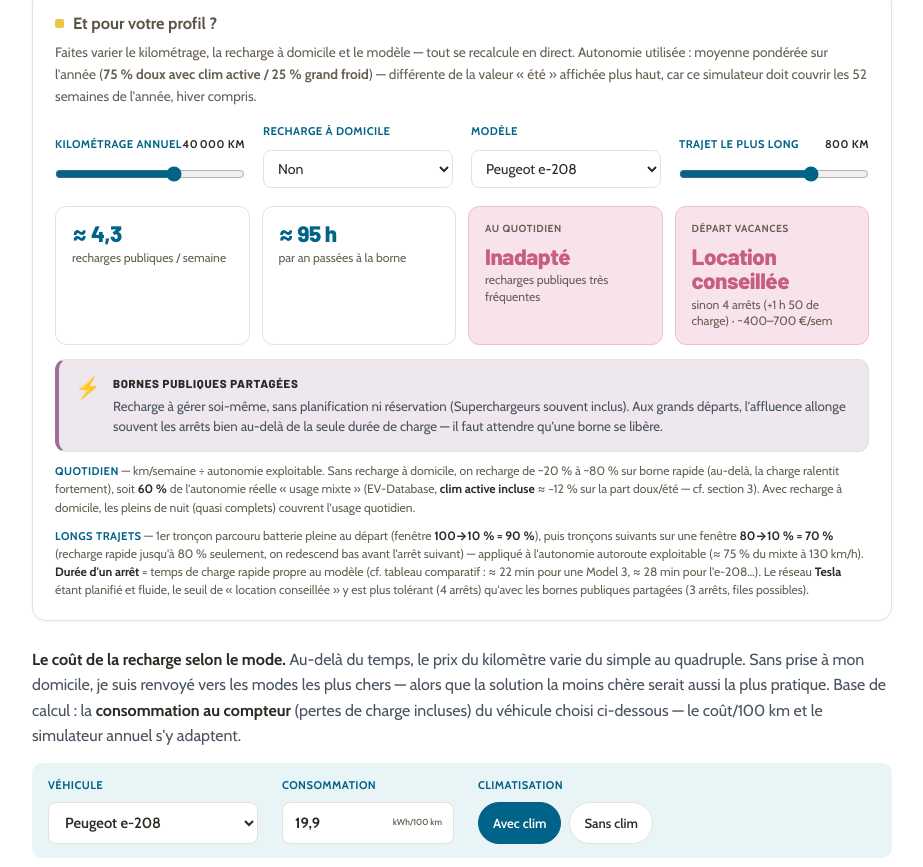
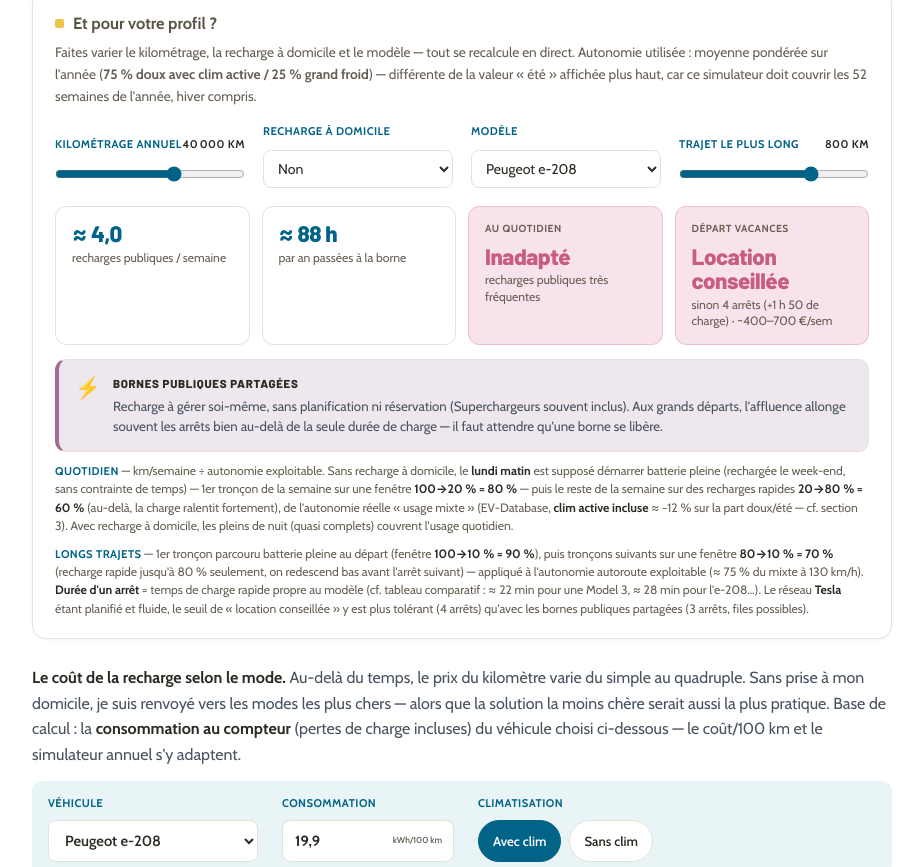
Before and after one commit to squall040/VE, a plain HTML site: page index.html in a window 1280 px wide. Shown: the part 2264-3131 px from the top of the page, without its empty margins (178-1101 px from the left). Drawn offline with nearby package versions, Linux system fonts and the light colour scheme.

Commit message:
Update index.html

```diff
--- a/index.html
+++ b/index.html
@@ -494,7 +494,7 @@
             <p class="sim-net-d" id="simNetD">Recharge à gérer soi-même, sans planification ni réservation (Superchargeurs souvent inclus). Aux grands départs, l'affluence allonge souvent les arrêts bien au-delà de la seule durée de charge — il faut attendre qu'une borne se libère.</p>
           </div>
         </div>
-        <p class="sim-note"><b class="nh">Quotidien</b> — km/semaine ÷ autonomie exploitable. Sans recharge à domicile, on recharge de ~20 % à ~80 % sur borne rapide (au-delà, la charge ralentit fortement), soit <b>60 %</b> de l'autonomie réelle « usage mixte » (EV-Database, <b>clim active incluse</b> ≈ −12 % sur la part doux/été — cf. section 3). Avec recharge à domicile, les pleins de nuit (quasi complets) couvrent l'usage quotidien.</p>
+        <p class="sim-note"><b class="nh">Quotidien</b> — km/semaine ÷ autonomie exploitable. Sans recharge à domicile, le <b>lundi matin</b> est supposé démarrer batterie pleine (rechargée le week-end, sans contrainte de temps) — 1er tronçon de la semaine sur une fenêtre <b>100→20&nbsp;% = 80&nbsp;%</b> — puis le reste de la semaine sur des recharges rapides <b>20→80&nbsp;% = 60&nbsp;%</b> (au-delà, la charge ralentit fortement), de l'autonomie réelle « usage mixte » (EV-Database, <b>clim active incluse</b> ≈ −12 % sur la part doux/été — cf. section 3). Avec recharge à domicile, les pleins de nuit (quasi complets) couvrent l'usage quotidien.</p>
         <p class="sim-note"><b class="nh">Longs trajets</b> — 1er tronçon parcouru batterie pleine au départ (fenêtre <b>100→10&nbsp;% = 90&nbsp;%</b>), puis tronçons suivants sur une fenêtre <b>80→10&nbsp;% = 70&nbsp;%</b> (recharge rapide jusqu'à 80 % seulement, on redescend bas avant l'arrêt suivant) — appliqué à l'autonomie autoroute exploitable (≈ 75 % du mixte à 130 km/h). <b>Durée d'un arrêt</b> = temps de charge rapide propre au modèle (cf. tableau comparatif : ≈ 22 min pour une Model 3, ≈ 28 min pour l'e-208…). Le réseau <b>Tesla</b> étant planifié et fluide, le seuil de « location conseillée » y est plus tolérant (4 arrêts) qu'avec les bornes publiques partagées (3 arrêts, files possibles).</p>
       </div>
 
@@ -704,10 +704,10 @@
         constants.</p>
 
       <div class="facts">
-        <div class="fact"><div class="v">≈ 100 h<span style="font-size:.9rem">/an</span></div><div class="l">passées à recharger sur bornes publiques, sur mon temps personnel<br><span style="font-size:.72rem">(vs ≈ 2–3 h/an avec le plein actuel)</span></div></div>
+        <div class="fact"><div class="v">≈ 88 h<span style="font-size:.9rem">/an</span></div><div class="l">passées à recharger sur bornes publiques, sur mon temps personnel<br><span style="font-size:.72rem">(vs ≈ 2–3 h/an avec le plein actuel)</span></div></div>
         <div class="fact"><div class="v">400–700 €</div><div class="l">location d'un thermique par semaine de vacances, à ma charge<br><span style="font-size:.72rem">(autonomie e-208 trop juste pour partir sereinement)</span></div></div>
         <div class="fact"><div class="v">dès 1 sem.</div><div class="l">de location, le gain fiscal de toute l'année est effacé<br><span style="font-size:.72rem">(au-delà : perte sèche)</span></div></div>
-        <div class="fact"><div class="v">≈ 4–5<span style="font-size:.9rem">/sem</span></div><div class="l">recharges publiques nécessaires en période de travail<br><span style="font-size:.72rem">(≈ 190 km utiles entre deux charges — fenêtre 20–80 %)</span></div></div>
+        <div class="fact"><div class="v">≈ 4<span style="font-size:.9rem">/sem</span></div><div class="l">recharges publiques nécessaires en période de travail<br><span style="font-size:.72rem">(≈ 196 km utiles entre deux charges — fenêtre 20–80 %)</span></div></div>
       </div>
 
       <div class="tbl" style="margin-top:18px"><table>
@@ -740,8 +740,8 @@
           <tr>
             <td class="m">Temps en semaine</td>
             <td class="d">plein en 3 min, 1×/sem</td>
-            <td class="d">≈ 4–5 recharges/sem, ≈ 30 min chacune</td>
-            <td class="d"><span class="verdict gE">Perte</span> — ≈ 100 h/an sur mon temps perso</td>
+            <td class="d">≈ 4 recharges/sem, ≈ 28 min chacune</td>
+            <td class="d"><span class="verdict gE">Perte</span> — ≈ 88 h/an sur mon temps perso</td>
           </tr>
           <tr>
             <td class="m">Week-end <small>trajets personnels</small></td>
@@ -976,10 +976,12 @@
         var home=simHome.value==='1';
         // Base de calcul : sans recharge à domicile, on recharge en moyenne de 20 % à 80 %
         // sur borne rapide → 80 − 20 = 60 % de l'autonomie réelle exploités entre deux recharges.
-        var winFast=0.6, winHome=0.9;
-        var kmWeek=km/47, utile=auto*winFast;
+        // Départ du lundi supposé batterie pleine (100 %, rechargée sur le week-end où le temps
+        // n'est pas contraint) → 1er tronçon de la semaine sur une fenêtre 100→20 % = 80 %.
+        var winFast=0.6, winFastFirst=0.8, winHome=0.9;
+        var kmWeek=km/47, utile=auto*winFast, firstLeg=auto*winFastFirst;
         var homeKm=5*auto*winHome; // 5 nuits de charge à domicile (quasi complète)
-        var rech=home?Math.max(0,(kmWeek-homeKm)/utile):kmWeek/utile;
+        var rech=home?Math.max(0,(kmWeek-homeKm)/utile):Math.max(0,kmWeek-(firstLeg-utile))/utile;
         simRech.textContent='≈ '+(rech<0.5?'0':rech.toFixed(1).replace('.',','));
         simH.textContent='≈ '+Math.round(rech*47*(charge[car]||30)/60)+' h';
         if(rech<=1)setV('g','Confortable','peu ou pas de recharges publiques');
```
